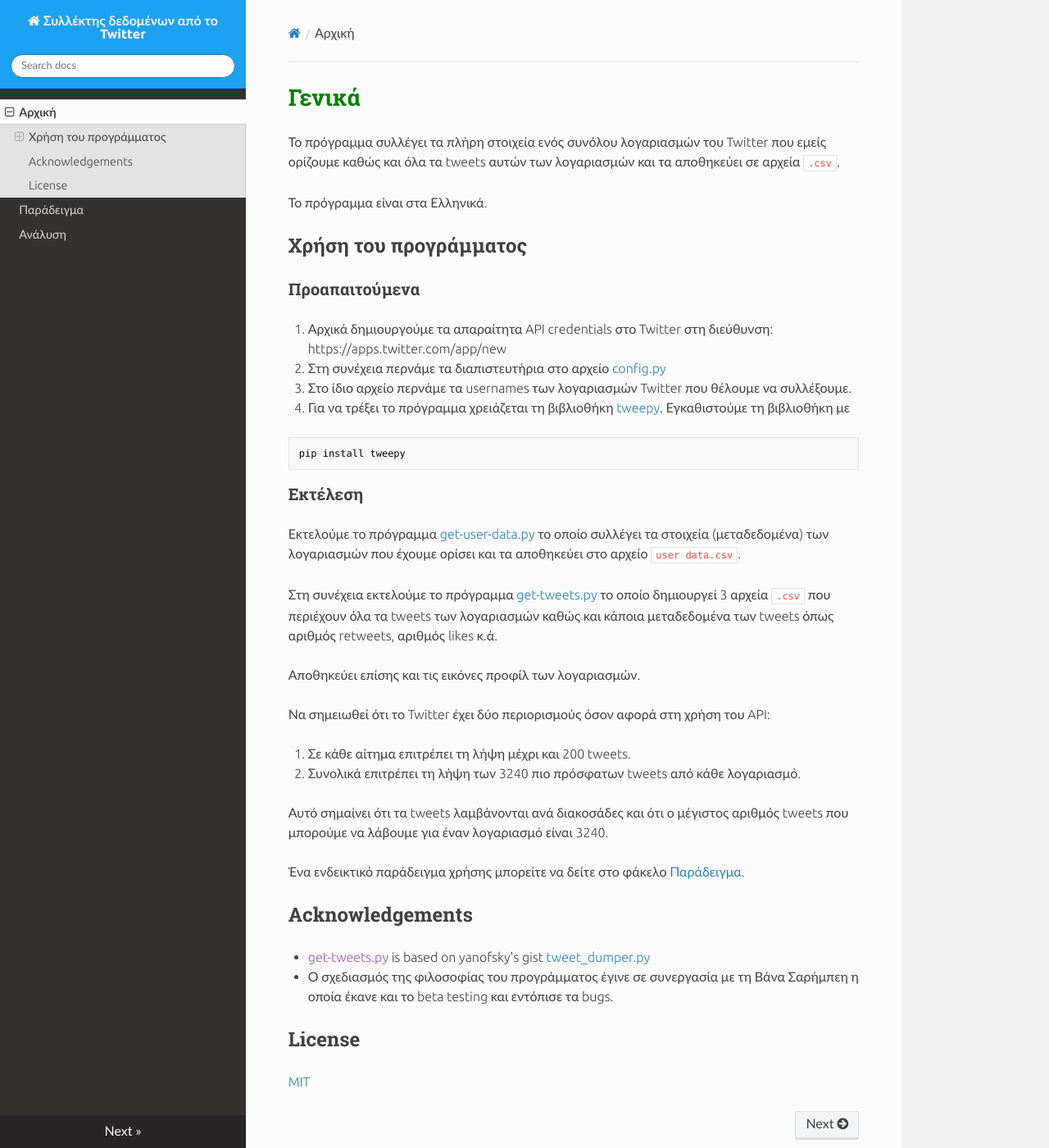
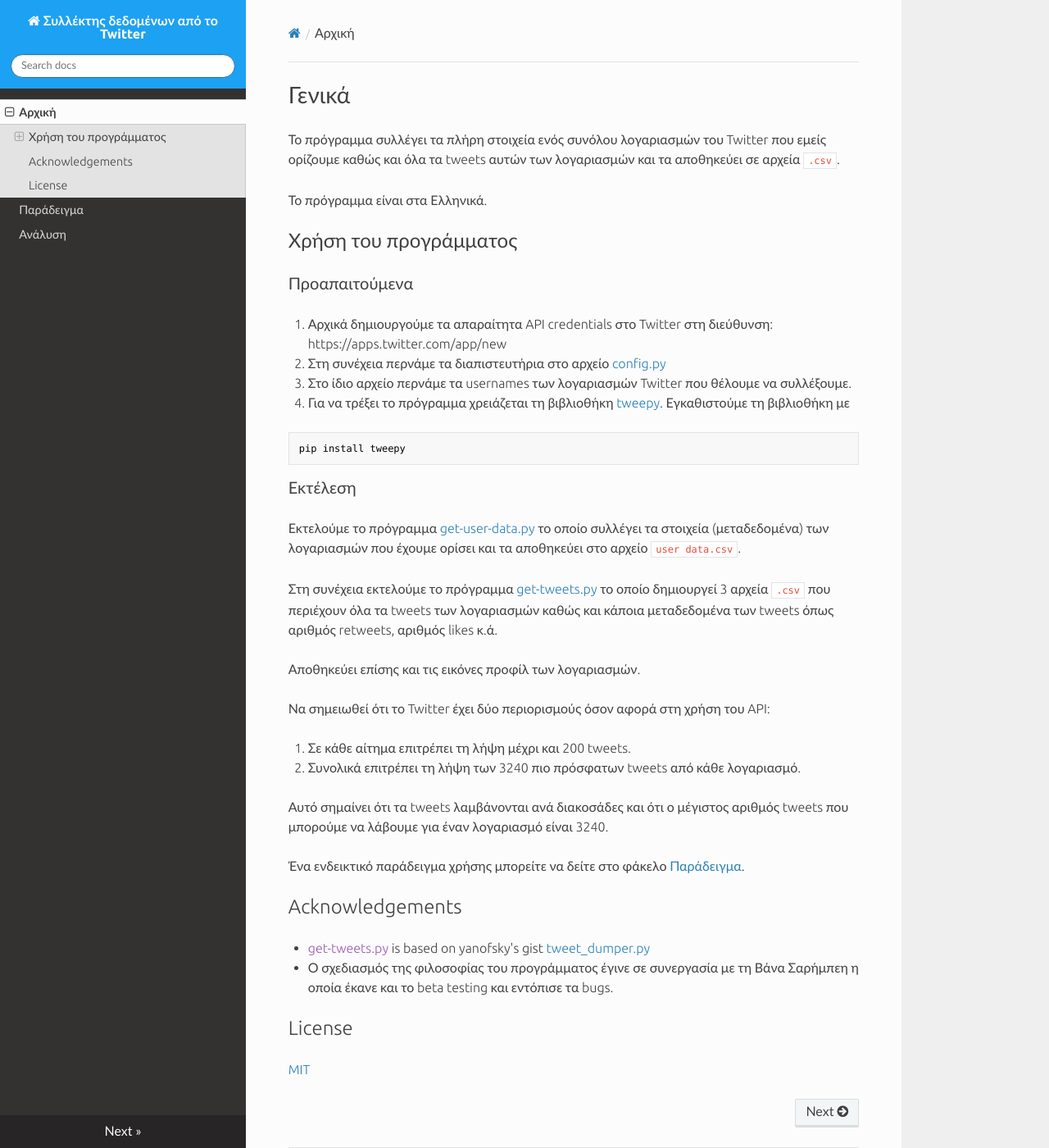
Before and after one commit to Protonotarios/get-tweets, an MkDocs documentation site: the page built from docs/index.md, in a window 1280 px wide and 1400 px high. Shown: the whole window at 82% size. Built offline with MkDocs 1.6.1, drawn with Linux system fonts in a browser that asks for light colours; nearby versions of some CDN libraries; old or Windows-style settings are respelled for this version of MkDocs.

Commit message:
Βελτίωση

```diff
--- a/docs/extra.css
+++ b/docs/extra.css
@@ -1,8 +1,11 @@
-@import url('https://fonts.googleapis.com/css?family=Ubuntu:300,300i,700,700i&subset=greek');
+@import url('https://fonts.googleapis.com/css?family=Ubuntu+Mono:400,400i,700,700i|Ubuntu:300,300i,700,700i');
 
-body {
+body, h1, h2, h3, h4, h5, h6, legend {
     font-family: "Ubuntu","Lato","proxima-nova","Helvetica Neue",Arial,sans-serif;
     font-weight: 300;
+}
+code, .rst-content tt {
+    font-family: "Ubuntu Mono",Consolas,"Andale Mono WT","Andale Mono","Lucida Console","Lucida Sans Typewriter","DejaVu Sans Mono","Bitstream Vera Sans Mono","Liberation Mono","Nimbus Mono L",Monaco,"Courier New",Courier,monospace;
 }
 
 .wy-side-nav-search {
@@ -10,5 +13,5 @@ body {
 }
 
 h1 {
-  color: green;
+  /*color: green;*/
 }
```
